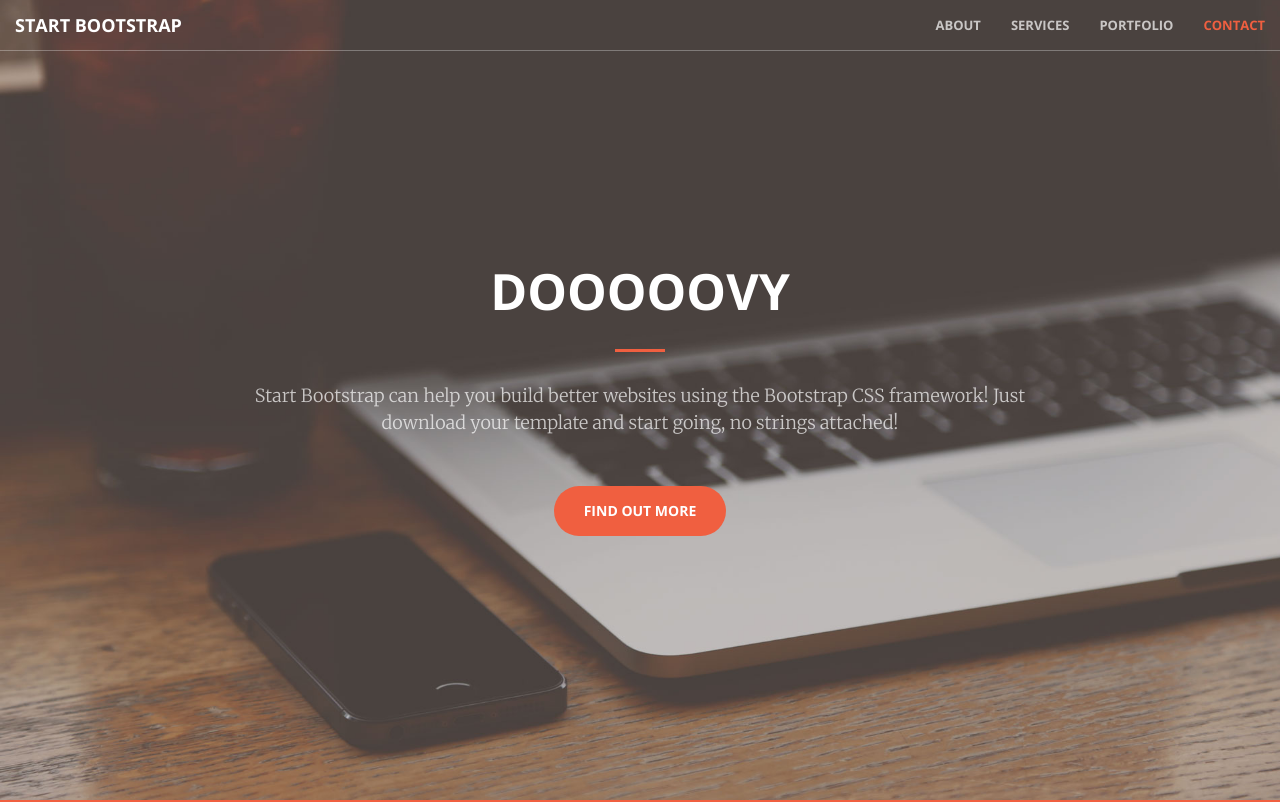
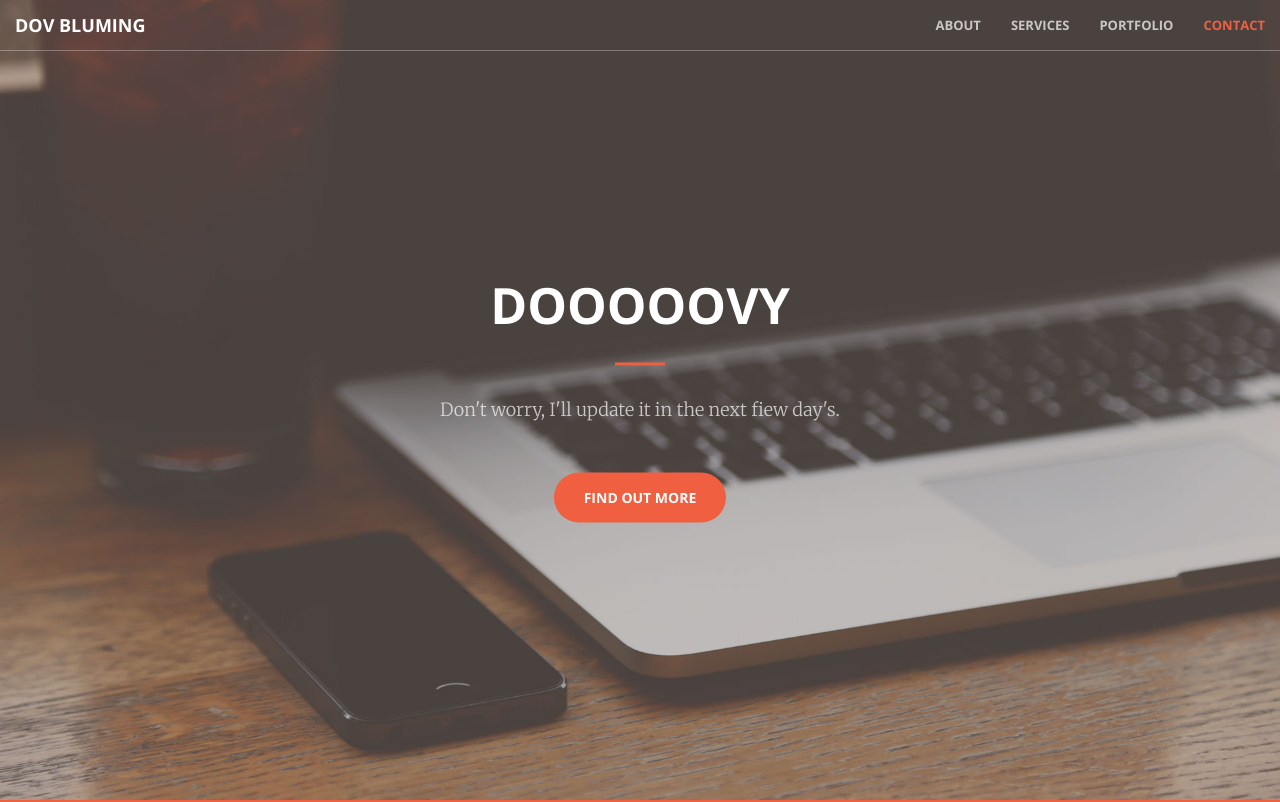
Before and after one commit to dovyblue/dovyblue.github.io, a website: page index.html in a window 1280 px wide. Shown: the top 802 px of the page. Drawn offline with nearby package versions, Linux system fonts and the light colour scheme.

Commit message:
dont worry

```diff
--- a/index.html
+++ b/index.html
@@ -9,7 +9,7 @@
     <meta name="description" content="">
     <meta name="author" content="">
 
-    <title>DovyBlue</title>
+    <title>Dov Bluming</title>
 
     <!-- Bootstrap Core CSS -->
     <link href="vendor/bootstrap/css/bootstrap.min.css" rel="stylesheet">
@@ -43,7 +43,7 @@
                 <button type="button" class="navbar-toggle collapsed" data-toggle="collapse" data-target="#bs-example-navbar-collapse-1">
                     <span class="sr-only">Toggle navigation</span> Menu <i class="fa fa-bars"></i>
                 </button>
-                <a class="navbar-brand page-scroll" href="#page-top">Start Bootstrap</a>
+                <a class="navbar-brand page-scroll" href="#page-top">Dov Bluming</a>
             </div>
 
             <!-- Collect the nav links, forms, and other content for toggling -->
@@ -73,7 +73,7 @@
             <div class="header-content-inner">
                 <h1 id="homeHeading">Dooooovy</h1>
                 <hr>
-                <p>Start Bootstrap can help you build better websites using the Bootstrap CSS framework! Just download your template and start going, no strings attached!</p>
+                <p>Don't worry, I'll update it in the next fiew day's.</p>
                 <a href="#about" class="btn btn-primary btn-xl page-scroll">Find Out More</a>
             </div>
         </div>
```
